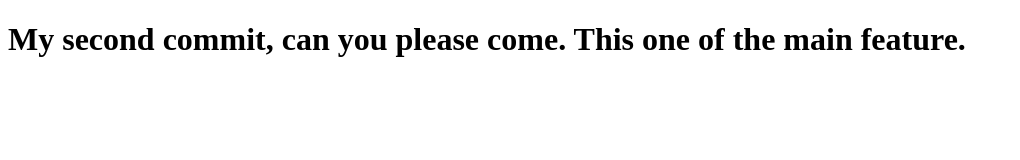
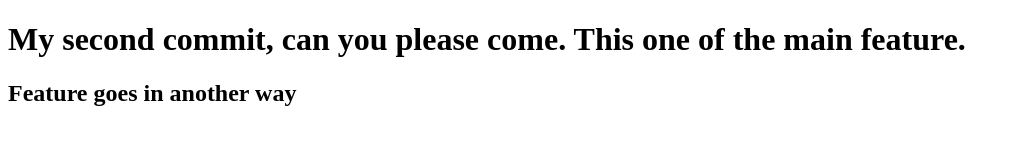
Before and after one commit to ksjaison/datewithgit, a plain HTML site: page index2.html in a window 1280 px wide. Shown: the whole page, without its empty margins (0-1020 px from the left). Drawn offline with Linux system fonts and the light colour scheme.

Commit message:
Feature goes in another way

```diff
--- a/index2.html
+++ b/index2.html
@@ -8,5 +8,6 @@
 </head>
 <body>
     <h1>My second commit, can you please come. This one of the main feature.</h1>
+    <h2>Feature goes in another way</h2>
 </body>
 </html>
```
